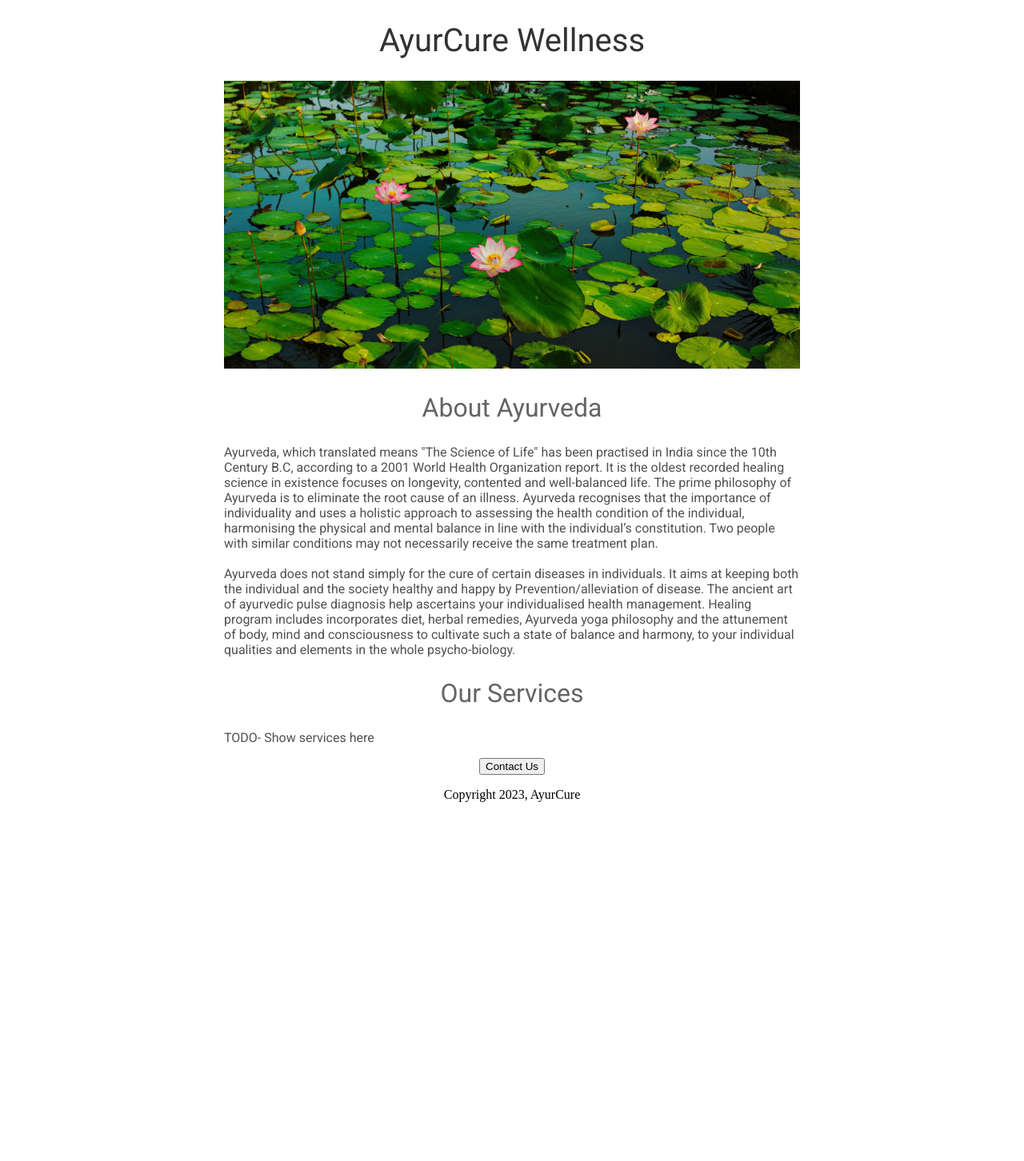
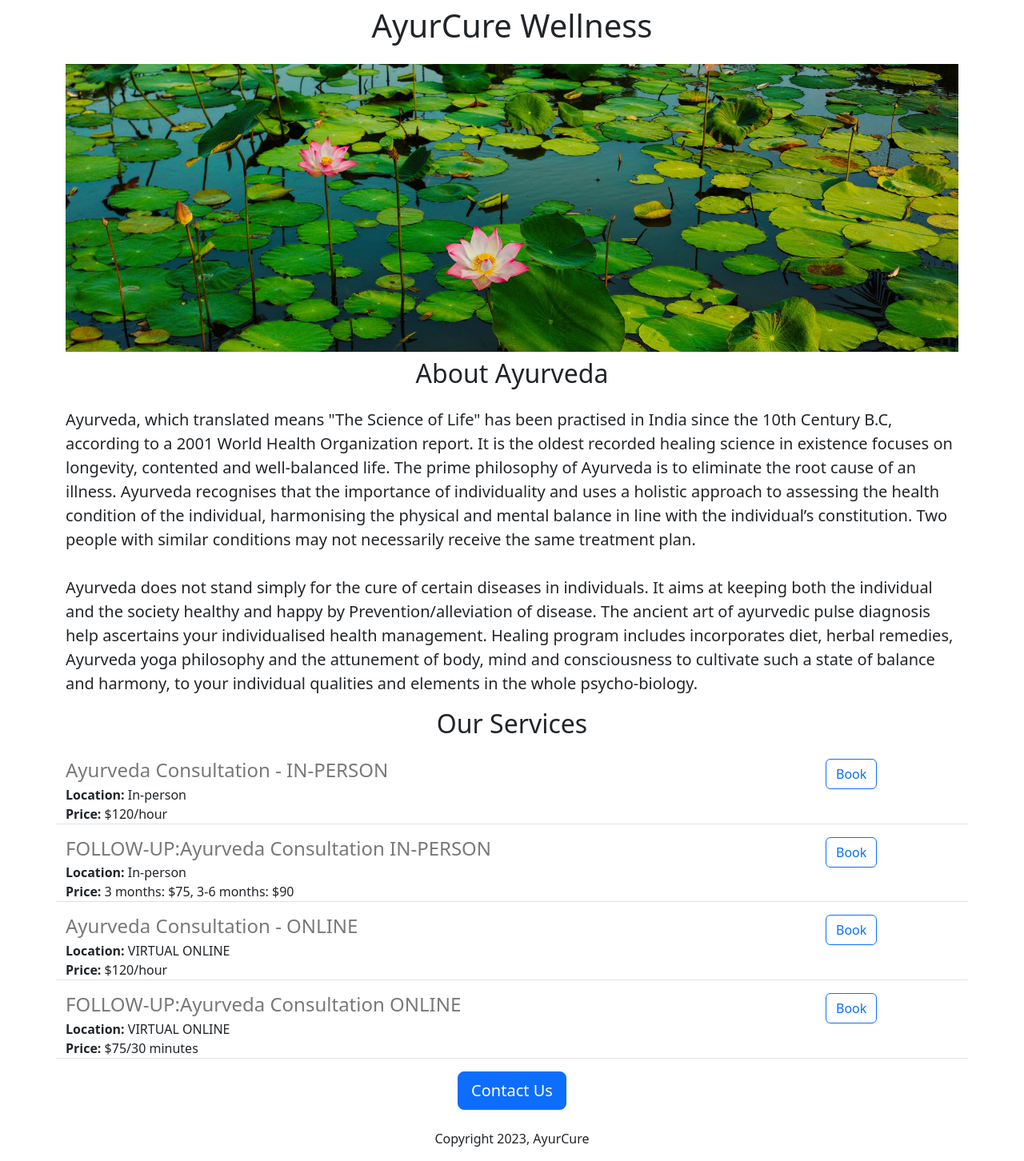
Before and after one commit to NavyAF1/ayurcure-website-test, a Flask app: page / in a window 1280 px wide. Shown: the whole page at 80% size. Before the commit the page ends 1003 px from the top, so only its background shows below. Run offline with Flask 2, Linux system fonts and the light colour scheme.

Commit message:
added dynamic data

```diff
--- a/app.py
+++ b/app.py
@@ -2,9 +2,33 @@ from flask import Flask, render_template
 
 app = Flask(__name__)
 
+SERVICES = [{
+  'id': 1,
+  'title': 'Ayurveda Consultation - IN-PERSON',
+  'location': 'In-person',
+  'price': '$120/hour'
+}, {
+  'id': 2,
+  'title': 'FOLLOW-UP:Ayurveda Consultation IN-PERSON',
+  'location': 'In-person',
+  'price': '3 months: $75, 3-6 months: $90'
+}, {
+  'id': 3,
+  'title': 'Ayurveda Consultation - ONLINE',
+  'location': 'VIRTUAL ONLINE',
+  'price': '$120/hour'
+}, {
+  'id': 4,
+  'title': 'FOLLOW-UP:Ayurveda Consultation ONLINE',
+  'location': 'VIRTUAL ONLINE',
+  'price': '$75/30 minutes'
+}]
+
+
 @app.route("/")
 def hello_world():
-  return render_template('home.html')
+  return render_template('home.html', services=SERVICES)
+
 
 if __name__ == "__main__":
   app.run(host='0.0.0.0', debug=True)
--- a/templates/home.html
+++ b/templates/home.html
@@ -3,52 +3,33 @@
   <head>
     <title>Ayurcure Website</title>
     <link href="https://fonts.googleapis.com/css2?family=Roboto&display=swap" rel="stylesheet">
+    <meta charset="utf-8">
+    <meta name="viewport" content="width=device-width, initial-scale=1">
+     <link href="https://cdn.jsdelivr.net/npm/bootstrap@5.3.0-alpha1/dist/css/bootstrap.min.css" rel="stylesheet" integrity="sha384-GLhlTQ8iRABdZLl6O3oVMWSktQOp6b7In1Zl3/Jr59b6EGGoI1aFkw7cmDA6j6gD" crossorigin="anonymous">
     <style>
-      h1 {
-        font-size: 40px;
-        font-family: 'Roboto';
-        font-weight: normal;
-        color: rgb(50,50,50);
-        text-align: center;
-      }
-
       #banner {
+        height: 360px;
         width: 100%;
-        height: 360px;
         object-fit: cover;
-      }
-
-      h2 {
-        font-family: 'Roboto';
-        font-size: 32px;
-        color: rgb(100,100,100);
-        text-align: center;
-        font-weight: normal;
-      }
-
-      .bodytext {
-        font-family: 'Roboto';
-        color: rgb(80,80,80);
-      }
-
-      #container {
-        max-width: 720px;
-        margin: 0 auto;
       }
     </style>
   </head>
   <body>
-    <div id="container">
-      <h1>AyurCure Wellness</h1>
-      <img id="banner" src="https://ayurcure-website-test.navyaf1.repl.co/static/banner.jpg">
-      <h2>About Ayurveda</h2>
-      <p class="bodytext">Ayurveda, which translated means "The Science of Life" has been practised in India since the 10th Century B.C, according to a 2001 World Health Organization report. It is the oldest recorded healing science in existence focuses on longevity, contented and well-balanced life. The prime philosophy of Ayurveda is to eliminate the root cause of an illness. Ayurveda recognises that the importance of individuality and uses a holistic approach to assessing the health condition of the individual, harmonising the physical and mental balance in line with the individual’s constitution. Two people with similar conditions may not necessarily receive the same treatment plan.<br><br>Ayurveda does not stand simply for the cure of certain diseases in individuals. It aims at keeping both the individual and the society healthy and happy by Prevention/alleviation of disease.
+    <div class="container">
+      <h1 class="text-center mt-2 mb-4">AyurCure Wellness</h1>
+      <img class="img-fluid" id="banner" src="https://ayurcure-website-test.navyaf1.repl.co/static/banner.jpg">
+      <h2 class="text-center mt-2 mb-4">About Ayurveda</h2>
+      <p class="lead">Ayurveda, which translated means "The Science of Life" has been practised in India since the 10th Century B.C, according to a 2001 World Health Organization report. It is the oldest recorded healing science in existence focuses on longevity, contented and well-balanced life. The prime philosophy of Ayurveda is to eliminate the root cause of an illness. Ayurveda recognises that the importance of individuality and uses a holistic approach to assessing the health condition of the individual, harmonising the physical and mental balance in line with the individual’s constitution. Two people with similar conditions may not necessarily receive the same treatment plan.<br><br>Ayurveda does not stand simply for the cure of certain diseases in individuals. It aims at keeping both the individual and the society healthy and happy by Prevention/alleviation of disease.
   The ancient art of ayurvedic pulse diagnosis help ascertains your individualised health management. Healing program includes incorporates diet, herbal remedies, Ayurveda yoga philosophy and the attunement of body, mind and consciousness to cultivate such a state of balance and harmony, to your individual qualities and elements in the whole psycho-biology.</p>
-      <h2>Our Services</h2>
-      <p class="bodytext">TODO- Show services here</p>
-      <div style="text-align: center;">
-      <button>Contact Us</button>
-        <p>Copyright 2023, AyurCure</p>
+      <h2 class="text-center mt-2 mb-4">Our Services</h2>
+      <div>
+        {% for service in services %}
+        {% include 'jobitem.html' %}
+        {% endfor %}
+      </div>
+      <div class="text-center">
+      <button class="btn btn-primary btn-lg">Contact Us</button>
+        <p class="mt-4">Copyright 2023, AyurCure</p>
       </div>
         </div>
   </body>
--- /dev/null
+++ b/templates/jobitem.html
@@ -0,0 +1,14 @@
+ <div class="border-bottom row" style="margin-bottom: 16px;padding-bottom: px;">
+   <div class="col-10">
+    <h4 style="color:rgb(120,120,120); margin-bottom:4px;">
+          {{service['title']}}
+    </h4>
+    <div><b>Location:</b> {{service['location']}}
+    </div>
+      <div><b>Price:</b> {{service['price']}}
+        </div>
+   </div>
+   <div class="col-2">
+   <button type="button" class="btn btn-outline-primary">Book</button>
+   </div>
+</div>
```
